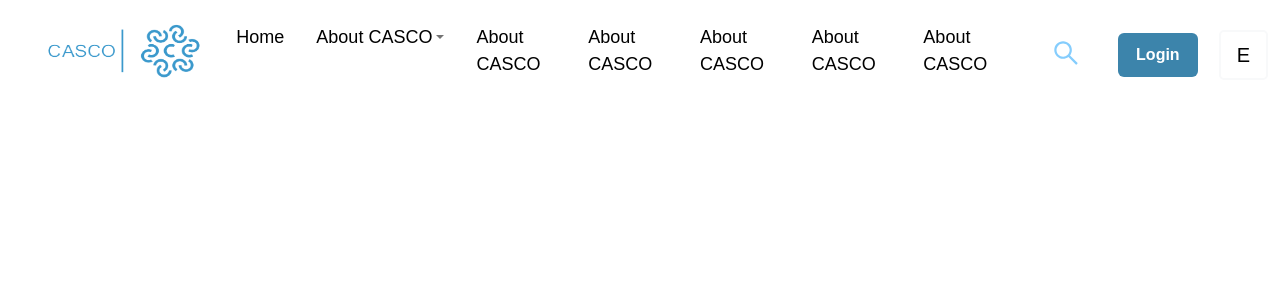
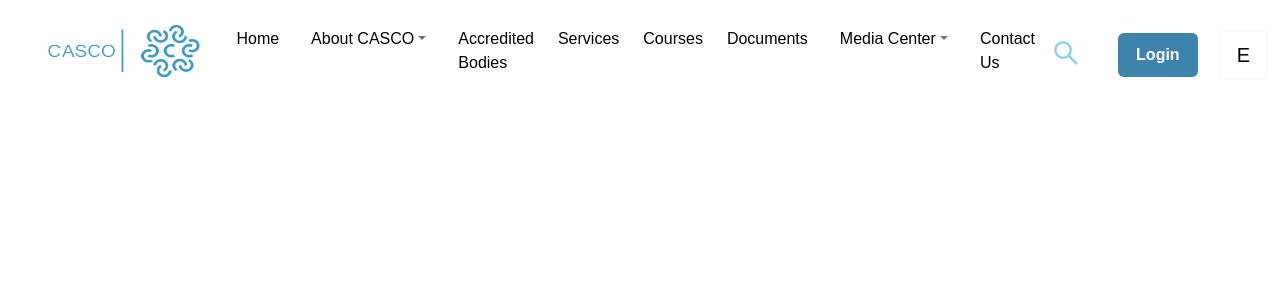
Before and after one commit to hemda74/cascotec-frontend, a Next.js app in the folder app/: page / in a window 1280 px wide. Shown: the top 300 px of the page. Built offline with nearby package versions, Linux system fonts and the light colour scheme.

Commit message:
finishNavBar

```diff
--- a/app/components/NavBar.tsx
+++ b/app/components/NavBar.tsx
@@ -35,45 +35,64 @@ const NavBar = () => {
                     </a>
                     <ul className={`dropdown-menu ${styles.ulDropDown}  `} aria-labelledby="navbarDropdown">
                         <li className={`nav-item   ${styles.navItem}`}>
-                            <Link href={'/about'}  className={`nav-link  ${styles.navLink}`} id="link"><a><p className={`${styles.navLink}`}data-trans="AboutUsNav">About Us</p></a></Link>
+                            <Link href={'/about/about-us'}  className={`nav-link  ${styles.navLink}`} id="link"><a><p className={`${styles.navLink}`}data-trans="AboutUsNav">About Us</p></a></Link>
                         </li>
                         <li className={`nav-item  ${styles.navItem}`}>
-                            <Link href={'/board-of-directors'}  className={`nav-link`} id="link"><a><p className={`${styles.navLink}`}data-trans="BoardOfDirectorsNav">Board Of Directors</p></a></Link>
+                            <Link href={'/about/board-of-directors'}  className={`nav-link`} id="link"><a><p className={`${styles.navLink}`}data-trans="BoardOfDirectorsNav">Board Of Directors</p></a></Link>
                         </li>
                         <li className={`nav-item   ${styles.navItem}`}>
-                            <Link href={'/director-manger'}  className={`nav-link`} id="link"><a><p className={`${styles.navLink}`}data-trans="DirectorMangerNav">Director Manger</p></a></Link>
+                            <Link href={'/about/director-manger'}  className={`nav-link`} id="link"><a><p className={`${styles.navLink}`}data-trans="DirectorMangerNav">Director Manger</p></a></Link>
                         </li>
                         <li className={`nav-item  ${styles.navItem}`}>
-                            <Link href={'/organizational-structure'}  className={`nav-link `} id="link"><a><p className={`${styles.navLink}`}data-trans="OrganizationalStructureNav">Organizational Structure</p></a></Link>
+                            <Link href={'/about/organizational-structure'}  className={`nav-link `} id="link"><a><p className={`${styles.navLink}`}data-trans="OrganizationalStructureNav">Organizational Structure</p></a></Link>
                         </li>
                         <li className={`nav-item   ${styles.navItem}`}>
-                            <Link href={'establishment-agreement'}  className={`nav-link `} id="link"><a><p className={`${styles.navLink}`}data-trans="CASCOEstablishmentAgreementNav">CASCO Establishment Agreement</p></a></Link>
+                            <Link href={'/about/aboutestablishment-agreement'}  className={`nav-link `} id="link"><a><p className={`${styles.navLink}`}data-trans="CASCOEstablishmentAgreementNav">CASCO Establishment Agreement</p></a></Link>
                         </li>
                         <li className={`nav-item   ${styles.navItem}`}>
-                            <Link href={'/rights-and-duties'}  className={`nav-link `} id="link"><a><p className={`${styles.navLink}`}data-trans="CASCORightsAndDutiesNav">CASCO’s Rights And Duties</p></a></Link>
+                            <Link href={'/about/rights-and-duties'}  className={`nav-link `} id="link"><a><p className={`${styles.navLink}`}data-trans="CASCORightsAndDutiesNav">CASCO’s Rights And Duties</p></a></Link>
                         </li>
                         <li className={`nav-item `}>
-                            <Link href={'/stakeholdersadvisorycommittee'}  className={`nav-link `} id="link"><a><p className={`${styles.navLink}`}data-trans="StakeholdersAdvisoryCommitteeNav">Stakeholders Advisory Committee</p></a></Link>
+                            <Link href={'/about/stakeholdersadvisorycommittee'}  className={`nav-link `} id="link"><a><p className={`${styles.navLink}`}data-trans="StakeholdersAdvisoryCommitteeNav">Stakeholders Advisory Committee</p></a></Link>
                         </li>
                     </ul>
                 </li>
                 <li className={`nav-item ms-4 ${styles.navItem}`}>
-                    <Link href={'/about'}  className={`nav-link text-black pb-0 mb-0 ${styles.navLink}`} id="link"><a><p className={`${styles.navLink}`}data-trans="AboutCascoNav">About CASCO</p></a></Link>
+                    <Link href={'/accredited-bodies'}  className={`nav-link text-black pb-0 mb-0 ${styles.navLink}`} id="link"><a><p className={`${styles.navLink}`}data-trans="AccreditedBodiesNav">Accredited Bodies</p></a></Link>
                 </li>
                 <li className={`nav-item ms-4 ${styles.navItem}`}>
-                    <Link href={'/about'}  className={`nav-link text-black pb-0 mb-0 ${styles.navLink}`} id="link"><a><p className={`${styles.navLink}`}data-trans="AboutCascoNav">About CASCO</p></a></Link>
+                    <Link href={'/services'}  className={`nav-link text-black pb-0 mb-0 ${styles.navLink}`} id="link"><a><p className={`${styles.navLink}`}data-trans="ServicesNav">Services</p></a></Link>
                 </li>
                 <li className={`nav-item ms-4 ${styles.navItem}`}>
-                    <Link href={'/about'}  className={`nav-link text-black pb-0 mb-0 ${styles.navLink}`} id="link"><a><p className={`${styles.navLink}`}data-trans="AboutCascoNav">About CASCO</p></a></Link>
+                    <Link href={'/courses'}  className={`nav-link text-black pb-0 mb-0 ${styles.navLink}`} id="link"><a><p className={`${styles.navLink}`}data-trans="CoursesNav">Courses</p></a></Link>
                 </li>
                 <li className={`nav-item ms-4  ${styles.navItem}`}>
-                    <Link href={'/about'}  className={`nav-link text-black pb-0 mb-0 ${styles.navLink}`} id="link"><a><p className={`${styles.navLink}`}data-trans="AboutCascoNav">About CASCO</p></a></Link>
+                    <Link href={'/documents'}  className={`nav-link text-black pb-0 mb-0 ${styles.navLink}`} id="link"><a><p className={`${styles.navLink}`}data-trans="DocumentsNav">Documents</p></a></Link>
+                </li>
+                <li className={`nav-item dropdown ms-4 ${styles.navItem2} `}>
+                    <a className="nav-link dropdown-toggle" href="#" id="navbarDropdown" role="button" data-bs-toggle="dropdown" aria-expanded="false">
+                    <p className={`${styles.navLink2}`} data-trans="MediaCenterNav">Media Center</p>
+                    </a>
+                    <ul className={`dropdown-menu ${styles.ulDropDown2}`} aria-labelledby="navbarDropdown">
+                        <li className={`nav-item   ${styles.navItem}`}>
+                            <Link href={'/media-center/News'}  className={`nav-link  ${styles.navLink}`} id="link"><a><p className={`${styles.navLink}`}data-trans="NewsNav">News</p></a></Link>
+                        </li>
+                        <li className={`nav-item  ${styles.navItem}`}>
+                            <Link href={'/media-center/gallery'}  className={`nav-link`} id="link"><a><p className={`${styles.navLink}`}data-trans="GalleryNav">Gallery</p></a></Link>
+                        </li>
+                        <li className={`nav-item   ${styles.navItem}`}>
+                            <Link href={'/media-center/educational-booklets'}  className={`nav-link`} id="link"><a><p className={`${styles.navLink}`}data-trans="EducationalBookletsNav">Educational Booklets</p></a></Link>
+                        </li>
+                        <li className={`nav-item  ${styles.navItem}`}>
+                            <Link href={'/media-center/visual-presentations'}  className={`nav-link `} id="link"><a><p className={`${styles.navLink}`}data-trans="VisualPresentationsNav">Visual Presentations</p></a></Link>
+                        </li>
+                        <li className={`nav-item   ${styles.navItem}`}>
+                            <Link href={'/media-center/events'}  className={`nav-link `} id="link"><a><p className={`${styles.navLink}`} data-trans="EventsNav">Events</p></a></Link>
+                        </li>
+                    </ul>
                 </li>
                 <li className={`nav-item ms-4 ${styles.navItem}`}>
-                    <Link href={'/about'}  className={`nav-link text-black pb-0 mb-0 ${styles.navLink}`} id="link"><a><p className={`${styles.navLink}`}data-trans="AboutCascoNav">About CASCO</p></a></Link>
-                </li>
-                <li className={`nav-item ms-4 mt-0 ${styles.navItem}`}>
-
+                    <Link href={'/contact'}  className={`nav-link text-black pb-0 mb-0 ${styles.navLink}`} id="link"><a><p className={`${styles.navLink}`}data-trans="ContactUsNav">Contact Us</p></a></Link>
                 </li>
             </ul>
             <div className="d-flex">
@@ -83,9 +102,7 @@ const NavBar = () => {
                 <div className='me-3 ms-3'>
                     <LoginBtn />
                 </div>
-
                     <LocalizationBtn/>
-
                 </div>
           </div>
     </div>
--- a/app/localization/index.trans.ts
+++ b/app/localization/index.trans.ts
@@ -47,6 +47,61 @@ const indexTrans: translataionContainer = {
         en:'Stakeholders Advisory Committee',
         ar:'اللجنة الاستشارية للجهات ذات العلاقة'
     },
+    AccreditedBodiesNav:{
+        en:'Accredited Bodies',
+        ar:'الجهات المعتمدة',
+    },
+    ServicesNav:{
+        en:'Services',
+        ar:'خدماتنا'
+    },
+    CoursesNav:{
+        en:'Courses',
+        ar:'الكورسات'
+    },
+    DocumentsNav:{
+        en:'Documents',
+        ar:'وثائق المركز'
+    },
+    ContactUsNav:{
+        en:'Contact Us',
+        ar:'تواصل معنا '
+    },
+    MediaCenterNav:{
+        en:'Media Center',
+        ar:'المركز الاعلامي'
+    },
+    NewsNav:{
+        en:'News',
+        ar:'الاخبار'
+    },
+    GalleryNav:{
+        en:'Gallery',
+        ar:'معرض الصور'
+    },
+    EducationalBookletsNav:{
+        en:'Educational Booklets',
+        ar:'منشورات توعوية'
+    },
+    VisualPresentationsNav:{
+        en:'Visual Presentations',
+        ar:'عروض مرئية'
+    },
+    EventsNav:{
+        en:'Events',
+        ar:'الفعاليات'
+    },
+
+
+
+
+
+
+
+
+
+
+
     // Login page
     welcomeBack: {
         en: 'Welcome back',
--- a/app/styles/NavBar.module.css
+++ b/app/styles/NavBar.module.css
@@ -1,14 +1,10 @@
 .navLink{
     color: black;
-    font-size: large;
 
 }
 .navLink:hover{
     color: #85CDFD;
-
 }
-.navLink2{
-font-size: large;}
 .navLink2:hover{
     color: #85CDFD;
 
@@ -30,6 +26,10 @@ font-size: large;}
     text-align: center;
     min-width:20rem;
 }
+.ulDropDown2{
+    text-align: center;
+    min-width:15rem;
+}
 @media (max-width: 978px) {
     .navItem{
         margin-top: 0;
```
Lines whose indentation alone changed are shown as unchanged.
